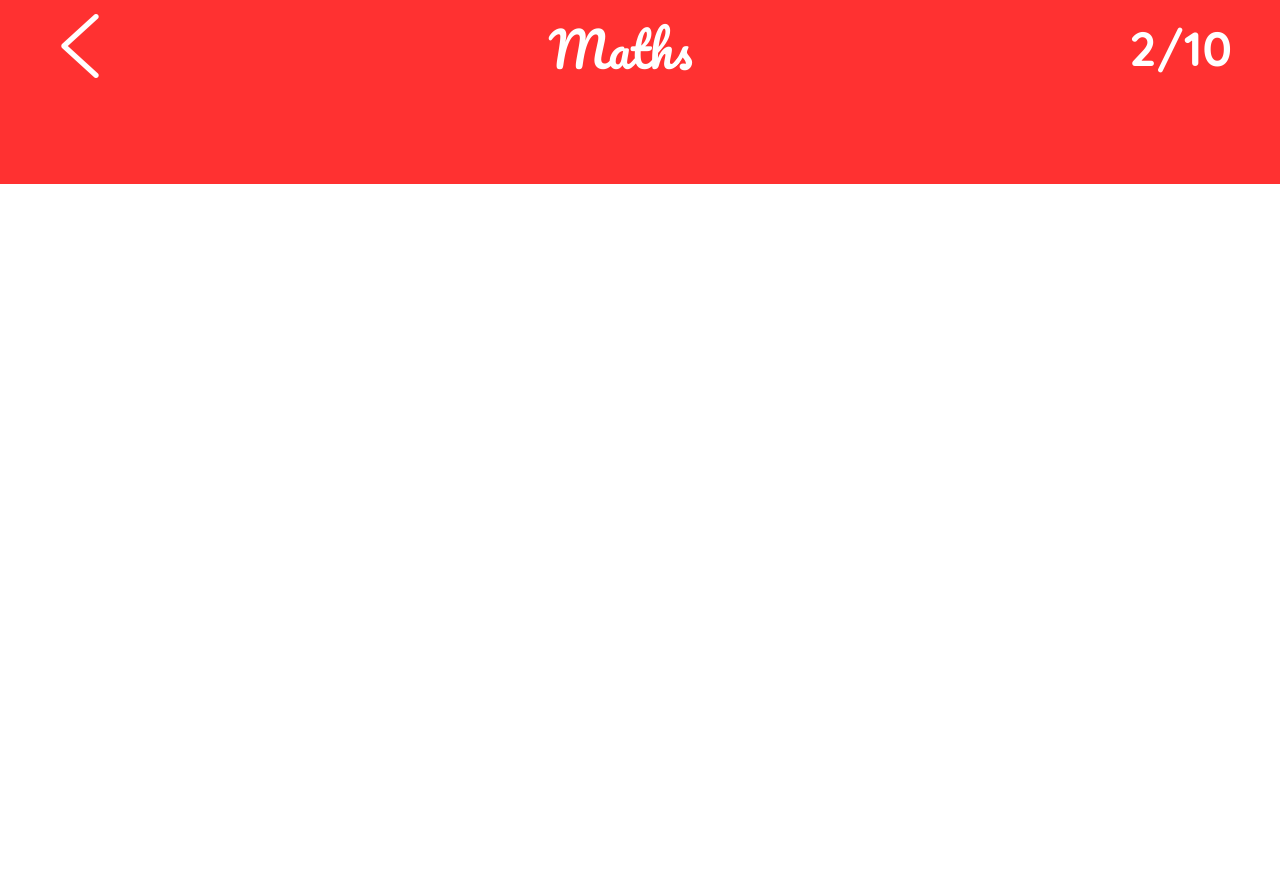
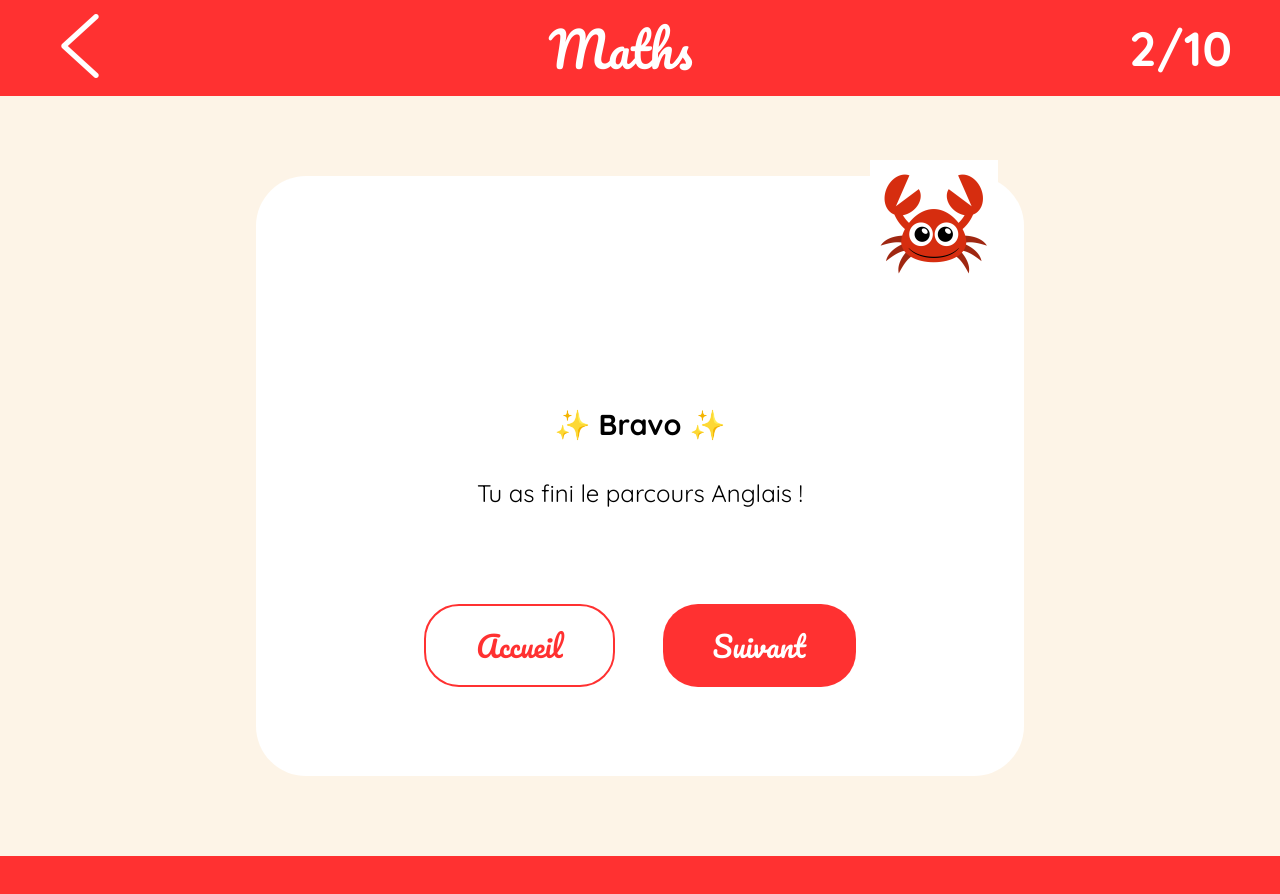
Before and after one commit to MathieuMrt/Mon-cahier-de-vacances, a React (Vite) app: page /maths in a window 1280 px wide. Shown: the top 894 px of the page. Before the commit the page ends 800 px from the top, so only its background shows below. Built offline with nearby package versions, Linux system fonts and the light colour scheme.

Commit message:
CV14 Consigne + End Math En Fr

```diff
--- a/src/components/Anglais/Anglais.jsx
+++ b/src/components/Anglais/Anglais.jsx
@@ -1,11 +1,15 @@
 import React from 'react';
 import Header from '../Header/Header.jsx';
 import Footer from '../Footer/Footer.jsx';
+import ConsigneEn from './ConsigneEn.jsx';
+import EndEn from './EndEn.jsx';
 
-const Anglais = ({color}) => {
+
+const Anglais = () => {
     return (
         <div className="anglais">
             <Header color="anglaisColor" subject="Anglais"/>
+            <EndEn />
             <Footer color="anglaisColor"/>
         </div>
     );
--- a/src/components/Anglais/Anglais.scss
+++ b/src/components/Anglais/Anglais.scss
@@ -1,3 +1,23 @@
-.anglais {
-
+.Anglais {
+    &_button {
+        background-color: $anglaisColor;
+        border-radius: 35px;
+        display: inline-block;
+        color: #ffffff;
+        font-family: $titleFont;
+        font-size: 1.8rem;
+        padding: 14px 50px;
+        text-decoration: none;
+    }
+    &_button_retourHome {
+        background-color:$white;
+        border: solid 2px $anglaisColor;
+        border-radius:35px;
+        display:inline-block;
+        color:$anglaisColor;
+        font-family:$titleFont;
+        font-size:1.8rem;
+        padding:14px 50px;
+        text-decoration:none;
+ }
 }
--- /dev/null
+++ b/src/components/Anglais/ConsigneEn.jsx
@@ -0,0 +1,16 @@
+import ice from '../../assets/images/ice-cream.png'
+
+const ConsigneEn = () => {
+    return (
+        <div className="Consigne">
+            <img src={ice} alt="sun" className='Consigne_img'/>
+            <div className='Consigne_text'>
+            <h2 className='Consigne_h2'>Bienvenue dans la section Anglais !</h2><br/><br/>
+            <p className='Consigne_p'>.</p>
+            </div>
+            <button className='Anglais_button'>Commencer</button>
+        </div>
+    );
+};
+
+export default ConsigneEn;
--- /dev/null
+++ b/src/components/Anglais/EndEn.jsx
@@ -0,0 +1,22 @@
+import ice from '../../assets/images/ice-cream.png'
+
+const EndEn = () => {
+    return (
+        <div className = "end">
+            <div className="Consigne">
+            <img src={ice} alt="coral" className='Consigne_img'/>
+            <div className='Consigne_text'>
+            <h2 className='Consigne_h2'>✨ Bravo  ✨</h2><br/><br/>
+            <p className='Consigne_p'>Tu as fini le parcours Anglais !</p>
+            </div>
+            <div className='Consigne_container_buttons_endPage'>
+            <button className='Anglais_button_retourHome'>Accueil</button>
+            <button className='Anglais_button'>Suivant</button>
+
+            </div>
+        </div>
+        </div>
+    );
+};
+
+export default EndEn;
--- /dev/null
+++ b/src/components/Maths/ConsigneMath.jsx
@@ -0,0 +1,16 @@
+import crabe from '../../assets/images/crabe.png'
+
+const ConsigneMaths = () => {
+    return (
+        <div className="Consigne">
+            <img src={crabe} alt="crabe" className='Consigne_img'/>
+            <div className='Consigne_text'>
+            <h2 className='Consigne_h2'>Bienvenue dans la section Maths !</h2><br/><br/>
+            <p className='Consigne_p'>.</p>
+            </div>
+            <button className='Maths_button'>Commencer</button>
+        </div>
+    );
+};
+
+export default ConsigneMaths;
--- /dev/null
+++ b/src/components/Maths/EndMath.jsx
@@ -0,0 +1,22 @@
+import crabe from '../../assets/images/crabe.png'
+
+const EndMaths = () => {
+    return (
+        <div className = "end">
+            <div className="Consigne">
+            <img src={crabe} alt="crabe" className='Consigne_img'/>
+            <div className='Consigne_text'>
+            <h2 className='Consigne_h2'>✨ Bravo  ✨</h2><br/><br/>
+            <p className='Consigne_p'>Tu as fini le parcours Anglais !</p>
+            </div>
+            <div className='Consigne_container_buttons_endPage'>
+            <button className='Maths_button_retourHome'>Accueil</button>
+            <button className='Maths_button'>Suivant</button>
+
+            </div>
+        </div>
+        </div>
+    );
+};
+
+export default EndMaths;
--- a/src/components/Maths/Maths.jsx
+++ b/src/components/Maths/Maths.jsx
@@ -1,11 +1,14 @@
 import React from 'react';
 import Header from '../Header/Header.jsx';
 import Footer from '../Footer/Footer.jsx';
+import ConsigneMaths from './ConsigneMath.jsx';
+import EndMaths from './EndMath.jsx';
 
-const Maths = ({color}) => {
+const Maths = () => {
     return (
         <div className="maths">
             <Header color="mathsColor" subject="Maths"/>
+            <EndMaths/>
             <Footer color="mathsColor"/>
         </div>
     );
--- a/src/components/Maths/Maths.scss
+++ b/src/components/Maths/Maths.scss
@@ -1,2 +1,23 @@
-.maths {
+.Maths {
+    &_button {
+        background-color: $mathsColor;
+        border-radius: 35px;
+        display: inline-block;
+        color: #ffffff;
+        font-family: $titleFont;
+        font-size: 1.8rem;
+        padding: 14px 50px;
+        text-decoration: none;
+    }
+    &_button_retourHome {
+        background-color:$white;
+        border: solid 2px $mathsColor;
+        border-radius:35px;
+        display:inline-block;
+        color:$mathsColor;
+        font-family:$titleFont;
+        font-size:1.8rem;
+        padding:14px 50px;
+        text-decoration:none;
+ }
 }
```
Also changed, not shown: src/assets/images/ice-cream.png (added).
